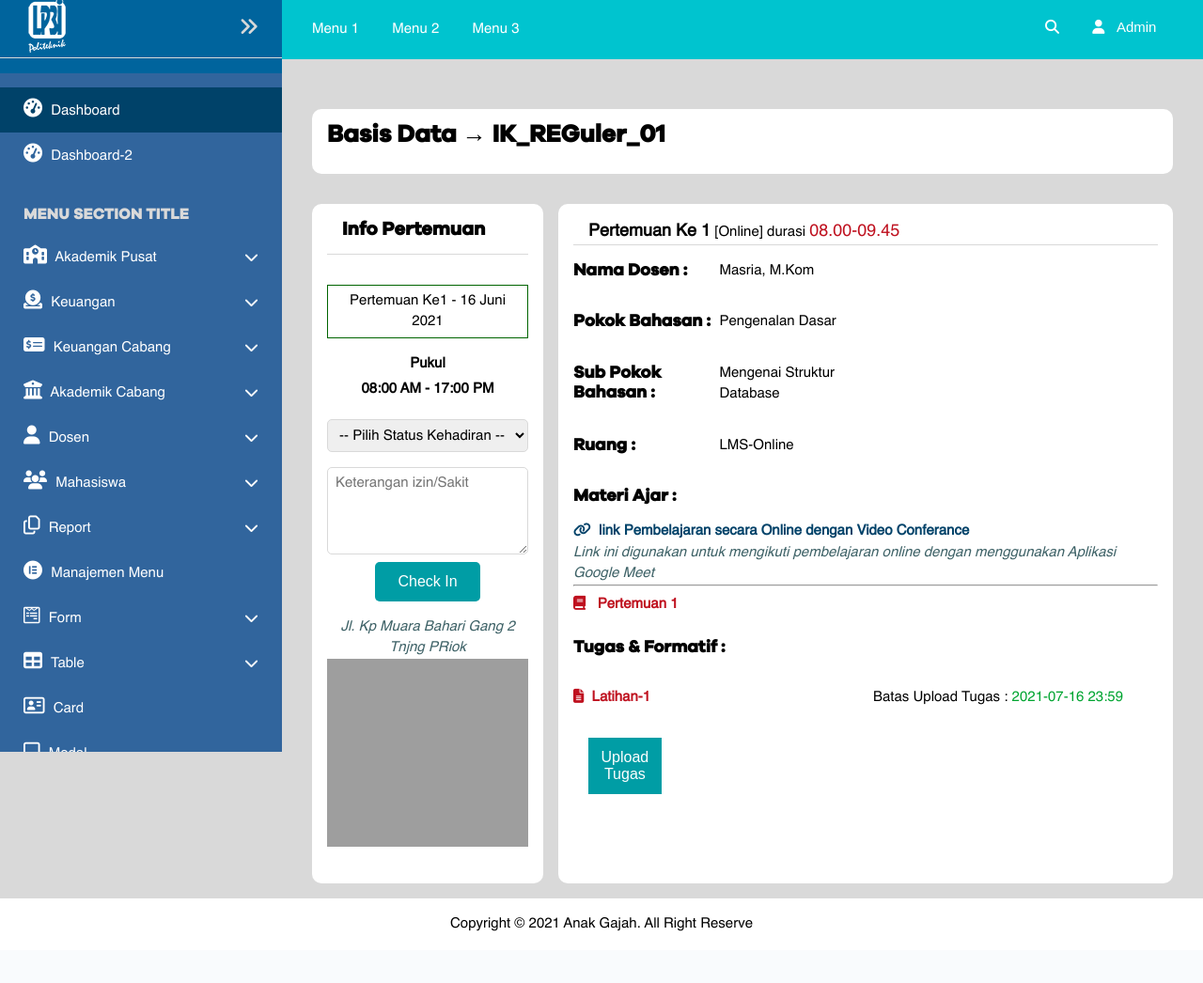
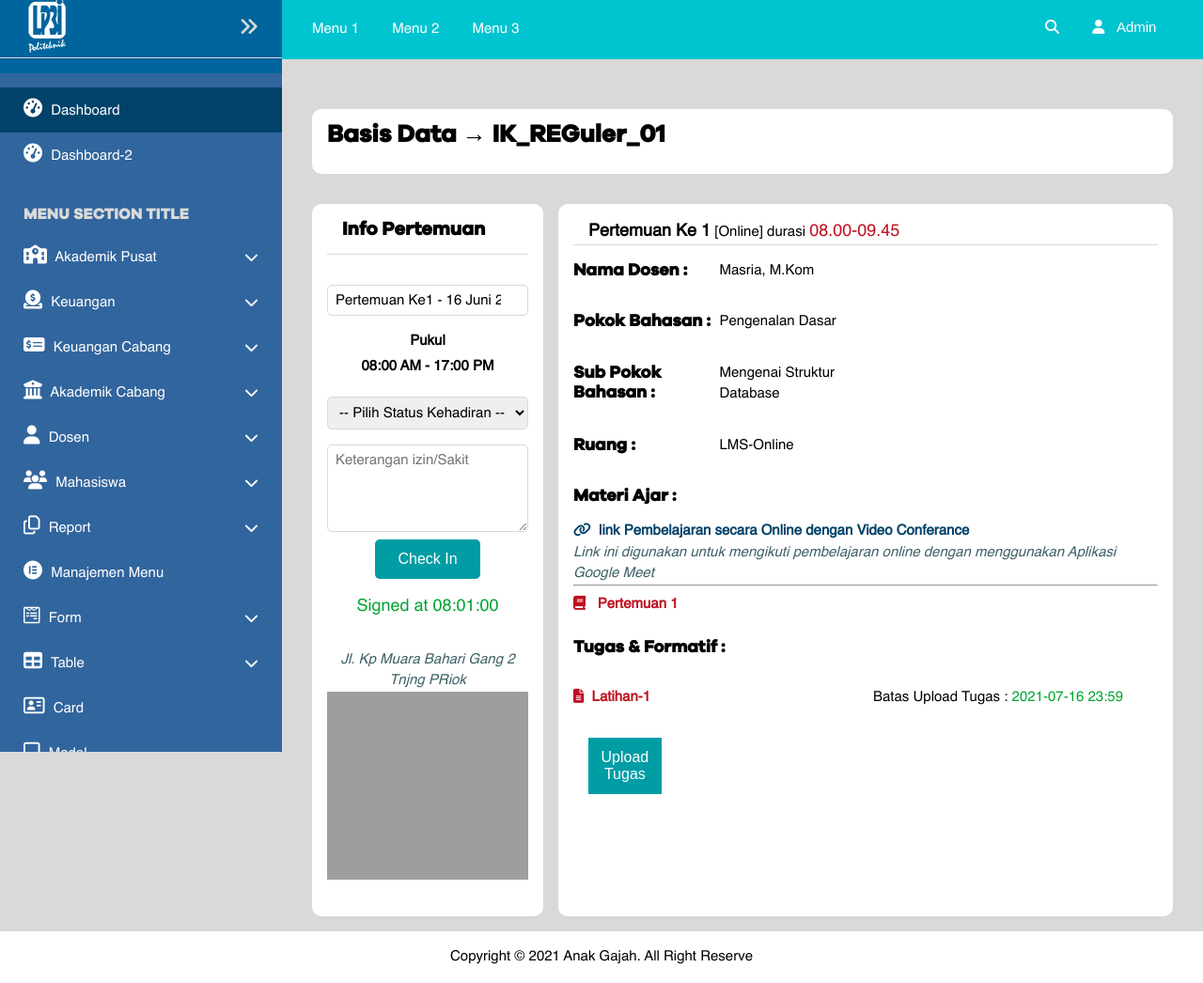
Before and after one commit to beta-tester-cell/mytemplates-admin, a PHP site: page /jadual-pertemuan-kuliah.php in a window 1280 px wide. Shown: the whole page at 94% size. Before the commit the page ends 991 px from the top, so only its background shows below. Run offline with PHP 8.4, Linux system fonts and the light colour scheme; some libraries are stand-ins or nearby versions; grey boxes are pictures that could not be loaded.

Commit message:
Revisi Menu Mahasiswa Form Jadual Kuliah

```diff
--- a/jadual-kuliah.php
+++ b/jadual-kuliah.php
@@ -78,7 +78,10 @@
 									<td class="align-left">08.00 - 09.45</td>
 									<td class="align-center">1</td>
 									<td class="align-left">On Going</td>
-									<td class="align-left"><a href="jadual-pertemuan-kuliah.php">Check-in</a></td>
+									<td class="align-left">
+										<a href="jadual-pertemuan-kuliah.php">Check-in</a> |
+										<a href="jadual-detail-pertemuan-kuliah.php">Detail</a>
+									</td>
 								</tr>
 								<tr>
 									<td class="align-left">IK_Reguler_01</td>
--- a/jadual-pertemuan-kuliah.php
+++ b/jadual-pertemuan-kuliah.php
@@ -15,8 +15,15 @@
 					<h6 style="font-size: 20px;">Info Pertemuan</h6>
 				</div>
 				<div class="form grid-1">
-					<div class="my-1 border-text">
-						<span>Pertemuan Ke1 - 16 Juni 2021</span>
+					<div class="my-1">
+	                    <input class="width-100" type="text" list="tanggal-pertemuan" value="Pertemuan Ke1 - 16 Juni 2021" placeholder="Pilih Tanggal Pertemuan" />
+	                    <datalist id="tanggal-pertemuan">
+	                        <option value="Pertemuan Ke1 - 16 Juni 2021">
+	                        <option value="Pertemuan Ke2 - 20 Juni 2021">
+	                        <option value="Pertemuan Ke3 - 22 Juni 2021">
+	                        <option value="Pertemuan Ke4 - 23 Juni 2021">
+	                        <option value="Pertemuan Ke5 - 25 Juni 2021">
+	                    </datalist>
 					</div>
 					<div class="align-center">
 						<p style="font-weight: bold;">Pukul</p>
@@ -36,12 +43,16 @@
 							<!-- </div> -->
 							<button class="btn btn-link btn-secondary  px-20">Check In</button>
 						</form>
+						<div class="my-1">
+							<font><span  class="text-success" style="font-size: 18px;">Signed at 08:01:00 </span></font>
+						</div>
 					</div>
 
 					<div class="my-1 align-center">
 						<span class="text-mature"><i>Jl. Kp Muara Bahari Gang 2 Tnjng PRiok</i></span>
 						<iframe src="https://www.google.com/maps/embed?pb=!1m18!1m12!1m3!1d3966.698057091853!2d106.84754411542649!3d-6.171168462195049!2m3!1f0!2f0!3f0!3m2!1i1024!2i768!4f13.1!3m3!1m2!1s0x2e69f5b3cdca5e71%3A0xde19185e92dc6850!2sGg.%20Kiara%2C%20RW.8%2C%20Bungur%2C%20Kec.%20Senen%2C%20Kota%20Jakarta%20Pusat%2C%20Daerah%20Khusus%20Ibukota%20Jakarta%2010460!5e0!3m2!1sid!2sid!4v1624092611816!5m2!1sid!2sid" width="100%" height="200" style="border:0;" allowfullscreen="" loading="lazy"></iframe>
 					</div>
+
 				</div>
 			</div>
 			<div class="card">
```
Also changed, not shown: jadual-detail-pertemuan-kuliah.php (+10 -3 lines).
